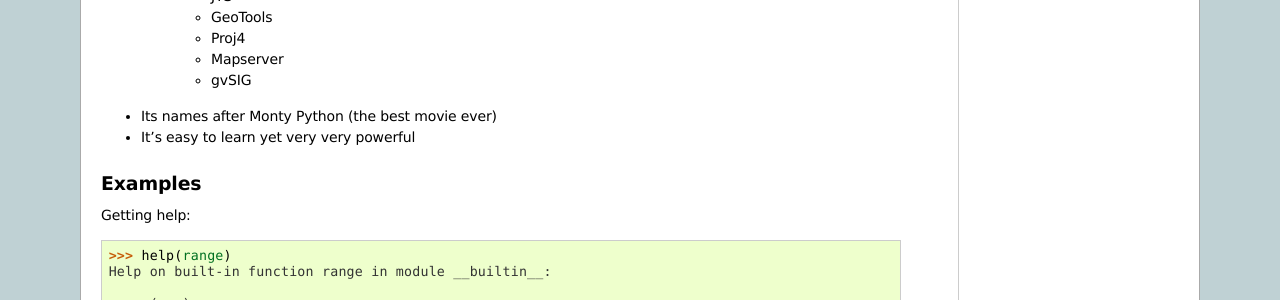
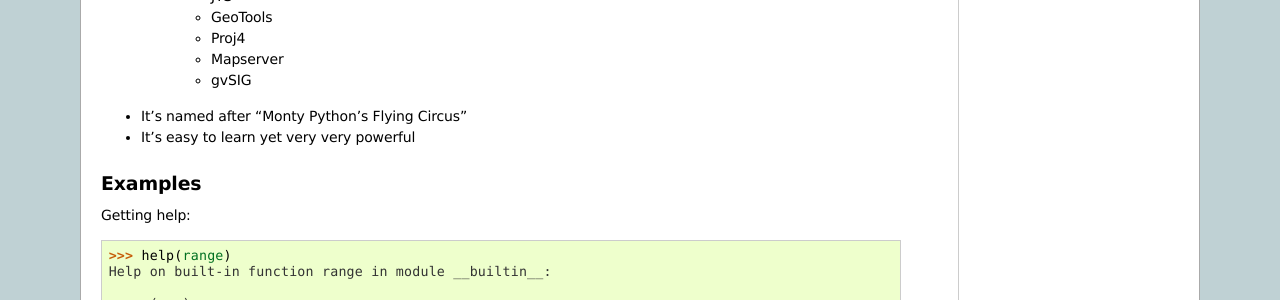
Before and after one commit to cugos/qgisworkshop_org, a Sphinx documentation site: the page built from docs/source/workshop/python.rst, in a window 1280 px wide and 1400 px high, scrolled down 348 px. Shown: the part 152-452 px from the top of the window. Built offline with Sphinx 7.4.7, drawn with Linux system fonts in a browser that asks for light colours; pages that are not in the unit, such as notebooks, are missing from menus; some of the changed text lies outside the part shown.

Commit message:
changing mistakes

```diff
--- a/docs/source/workshop/python.rst
+++ b/docs/source/workshop/python.rst
@@ -26,7 +26,7 @@
     - Mapserver
     - gvSIG
 
-* Its names after Monty Python (the best movie ever)
+* It's named after “Monty Python’s Flying Circus”
 
 * It's easy to learn yet very very powerful
 
@@ -100,13 +100,13 @@
     ['I', ' ', 'l', 'o', 'v', 'e', ' ', 'm', 'a', 'p', 's', ' ', 'a', 'n', 'd', ' ', 'I', ' ', 'c', 'a', 'n', 'n', 'o', 't', ' ', 'l', 'i', 'e']
 
 
-Running scripts straight from the command-line::
+Functions::
 
     def buildConnectionString(params):
-    """Build a connection string from a dictionary of parameters.
+        """Build a connection string from a dictionary of parameters.
 
-    Returns string."""
-    return ";".join(["%s=%s" % (k, v) for k, v in params.items()])
+        Returns string."""
+        return ";".join(["%s=%s" % (k, v) for k, v in params.items()])
 
     if __name__ == "__main__":
         myParams = {"server":"mpilgrim", \
```
